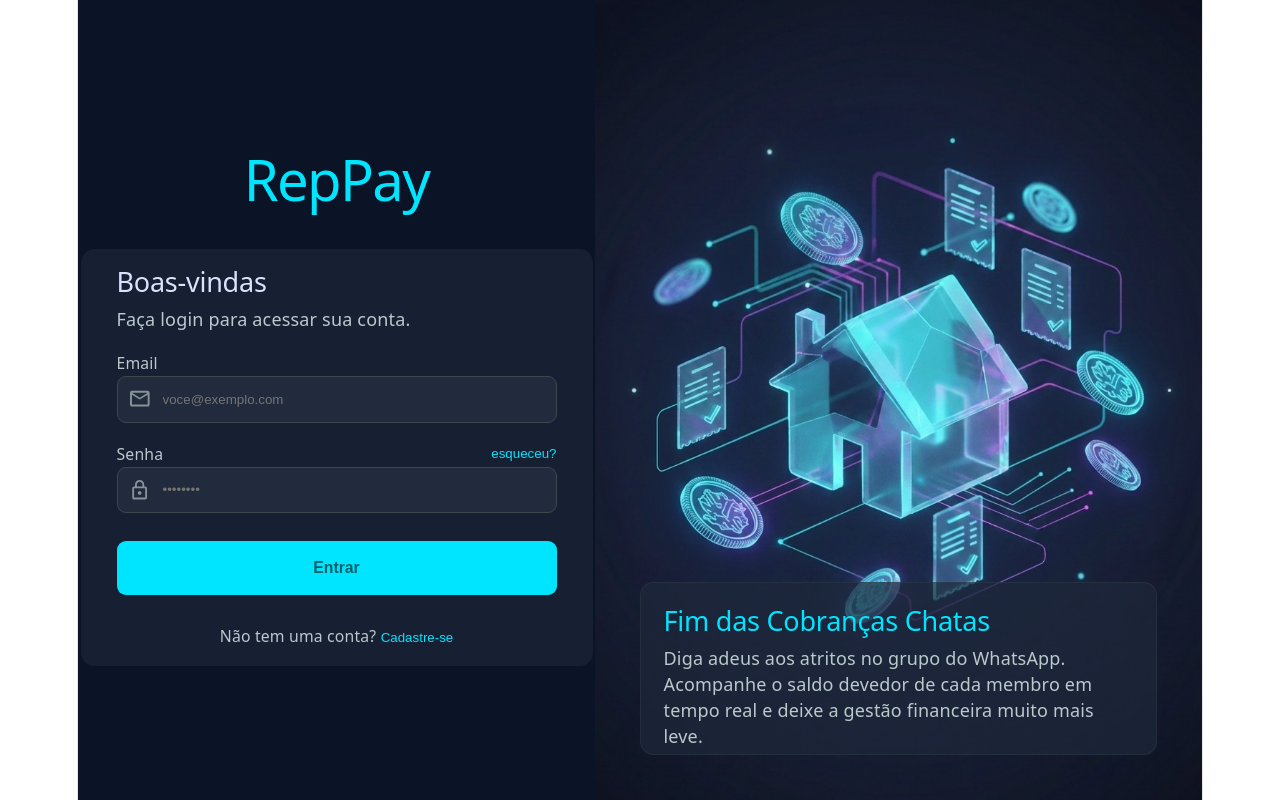
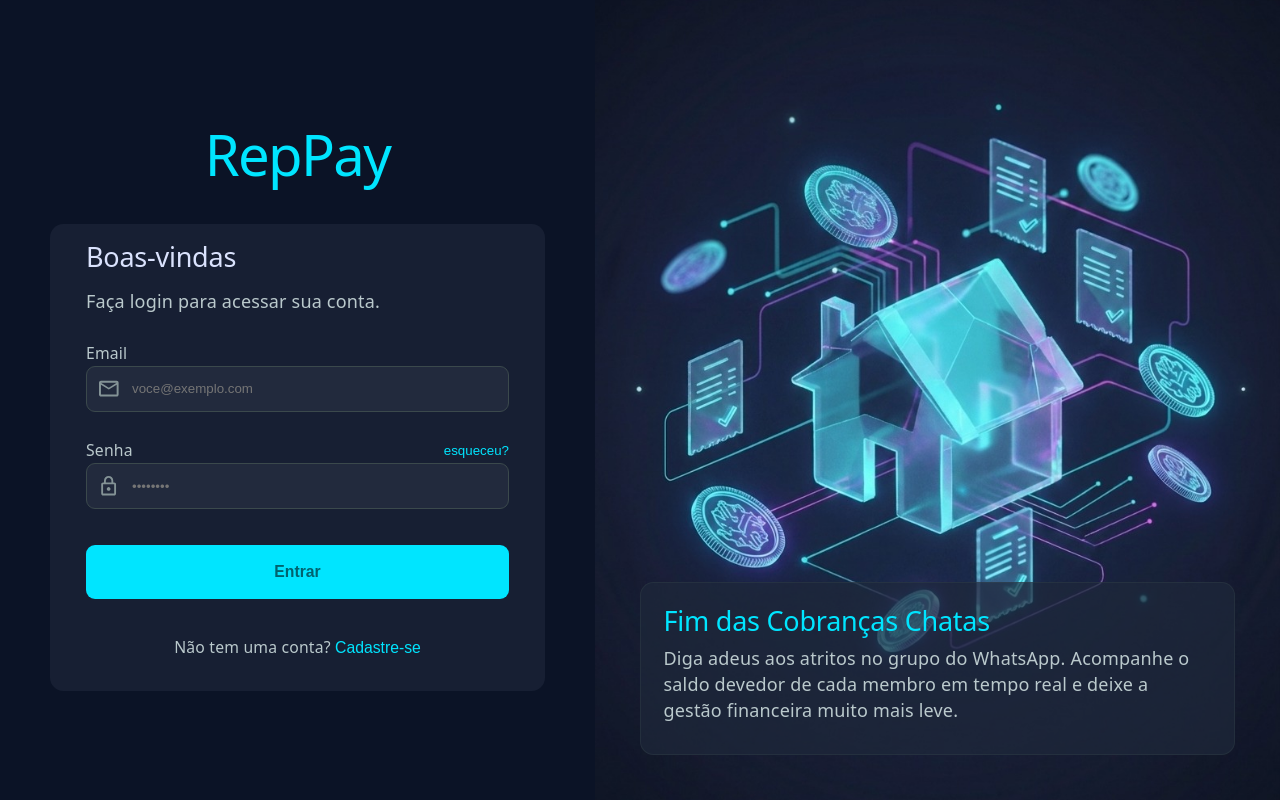
Before and after one commit to Henry-016/reppay, a React (Vite) app in the folder react/: page /login in a window 1280 px wide. Built offline with nearby package versions, Linux system fonts and the light colour scheme.

Commit message:
correção no body

```diff
--- a/react/package.json
+++ b/react/package.json
@@ -13,7 +13,8 @@
     "react": "^19.2.6",
     "react-dom": "^19.2.6",
     "react-router-dom": "^7.17.0",
-    "sass": "^1.100.0"
+    "sass": "^1.100.0",
+    "scss": "^0.2.4"
   },
   "devDependencies": {
     "@babel/core": "^7.29.0",
--- a/react/src/index.scss
+++ b/react/src/index.scss
@@ -1,15 +1,15 @@
+* {
+    margin: 0;
+    padding: 0;
+    box-sizing: border-box;
+}
+
 :root {
-  --text: #6b6375;
-  --text-h: #08060d;
-  --bg: #fff;
-  --border: #e5e4e7;
-  --code-bg: #f4f3ec;
-  --accent: #aa3bff;
-  --accent-bg: rgba(170, 59, 255, 0.1);
-  --accent-border: rgba(170, 59, 255, 0.5);
-  --social-bg: rgba(244, 243, 236, 0.5);
-  --shadow:
-    rgba(0, 0, 0, 0.1) 0 10px 15px -3px, rgba(0, 0, 0, 0.05) 0 4px 6px -2px;
+  --cor-fundo-escuro: #0B1326;
+  --cor-azul-claro: #00E5FF;
+  --cor-texto-simples: #BAC9CC;
+  --cor-titulo: #DAE2FD;
+  --cor-fundo-modal: #222A3D;
 
   --sans: system-ui, 'Segoe UI', Roboto, sans-serif;
   --heading: system-ui, 'Segoe UI', Roboto, sans-serif;
@@ -51,7 +51,6 @@
 }
 
 #root {
-  width: 1126px;
   max-width: 100%;
   margin: 0 auto;
   text-align: center;
--- a/react/src/main.tsx
+++ b/react/src/main.tsx
@@ -2,7 +2,6 @@
 import { createRoot } from 'react-dom/client'
 import { BrowserRouter, Routes, Route, Navigate } from 'react-router-dom';
 import './index.scss'
-import './pages/telas/global.scss'
 import Cadastro from './pages/telas/Cadastro.js'
 import Login from './pages/telas/Login.js'
 import HomeGeral from './pages/telas/HomeGeral'
--- a/react/src/pages/telas/Cadastro.module.scss
+++ b/react/src/pages/telas/Cadastro.module.scss
@@ -20,7 +20,8 @@
         .caixaInputsFundo {
             background-color: #171F33;
             border: 0.063 solid rgb(59, 73, 76, 30%);
-            width: 40vw;
+            width: 28rem;
+            height: 31.938rem;
             border-radius: 0.75rem;
             padding: 0.2rem 0rem;
 
@@ -88,6 +89,7 @@
                     background: none;
                     border: none;
                     cursor: pointer;
+                    font-size: 0.875rem;
 
                 }
 
--- a/react/src/pages/telas/Login.module.scss
+++ b/react/src/pages/telas/Login.module.scss
@@ -2,6 +2,8 @@
     display: flex;
     flex-direction: row;
     background-color: var(--cor-fundo-escuro);
+    width: 100%;
+    min-height: 100vh;
 
     .inputs {
         display: flex;
@@ -26,7 +28,8 @@
         .caixaInputsFundo {
             background-color: #171F33;
             border: 0.063 solid rgb(59, 73, 76, 30%);
-            width: 40vw;
+            width: 27.5rem;
+            height: 25.938rem;
             border-radius: 0.75rem;
             padding: 0.2rem 0rem;
 
@@ -37,6 +40,7 @@
             display: flex;
             flex-direction: column;
             align-items: flex-start;
+            gap: 0.4rem;
 
             h2 {
                 color: var(--cor-titulo);
@@ -134,6 +138,7 @@
                     background: none;
                     border: none;
                     cursor: pointer;
+                    font-size: 0.875rem;
 
                 }
 
@@ -145,8 +150,6 @@
 
     .imagem {
         flex: 1;
-        width: 100vw;
-        height: 100vh;
         background-image: url('./../../assets/casa_cadastro.jpg');
         background-size: cover;
         background-position: center;
--- a/react/src/pages/telas/global.scss
+++ /dev/null
@@ -1,19 +0,0 @@
-* {
-    margin: 0;
-    padding: 0;
-    box-sizing: border-box;
-}
-
-body, html {
-    width: 100%;
-    height: 100%;
-
-}
-
-:root {
-    --cor-fundo-escuro: #0B1326;
-    --cor-azul-claro: #00E5FF;
-    --cor-texto-simples: #BAC9CC;
-    --cor-titulo: #DAE2FD;
-    --cor-fundo-modal: #222A3D;
-}
```
Also changed, not shown: 1 other file (tests, documents, lock files or other folders).
